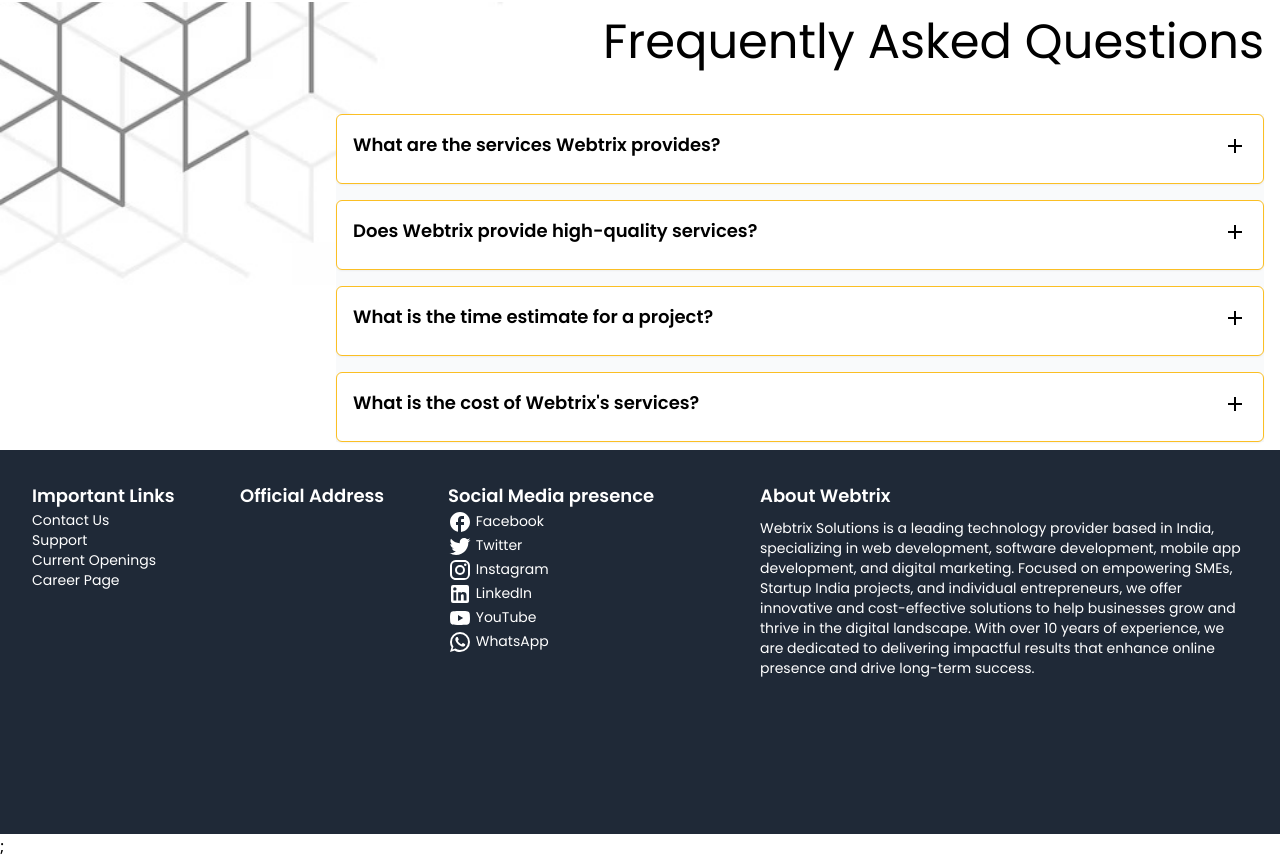
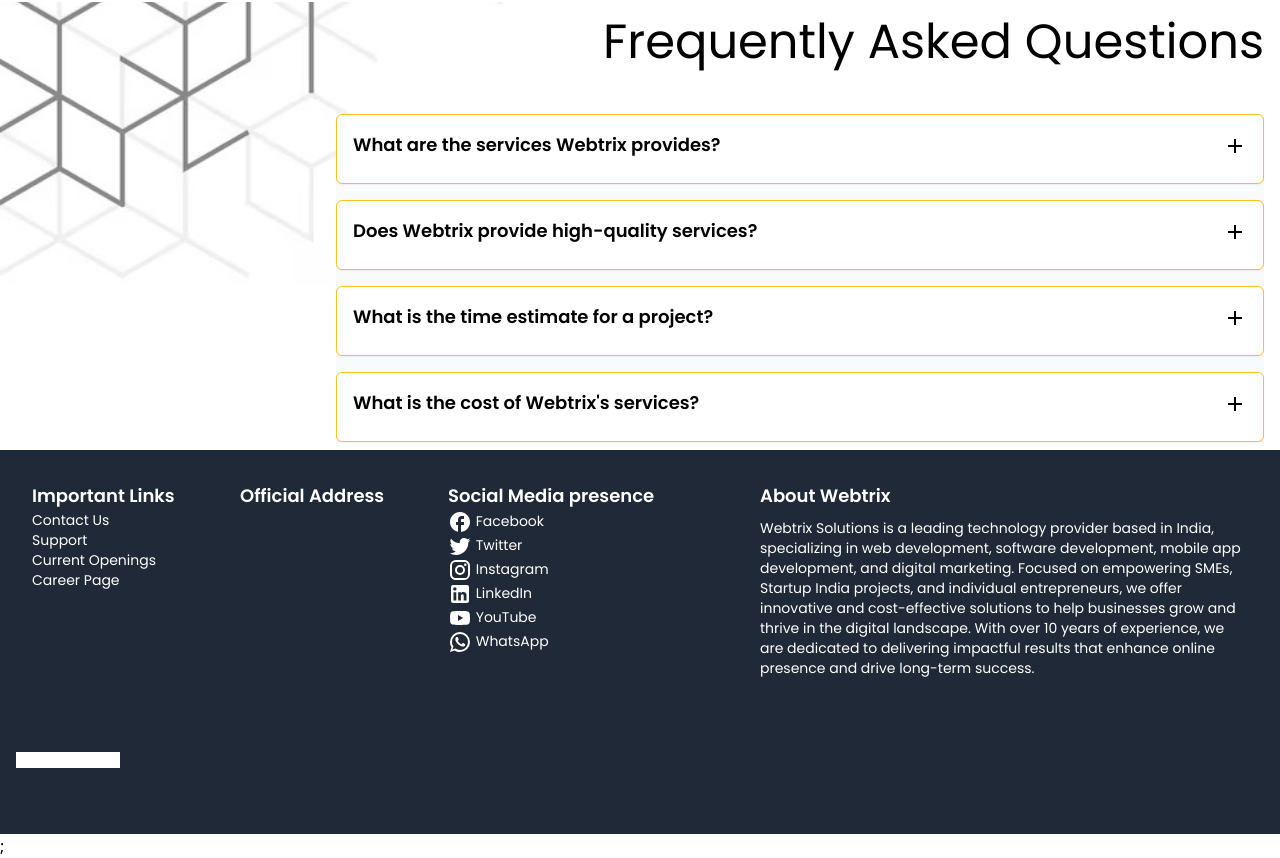
Before and after one commit to ashishkr26/webtrix, a React (Create React App) app: page / in a window 1280 px wide. Shown: the part 2104-2962 px from the top of the page. Built offline with nearby package versions, Linux system fonts and the light colour scheme.

Commit message:
small change

```diff
--- a/src/components/Footer.js
+++ b/src/components/Footer.js
@@ -57,6 +57,7 @@
           presence and drive long-term success.
         </p>
       </div>
+      <div className="h-4 bg-white"></div>
     </div>
   );
 };
```
